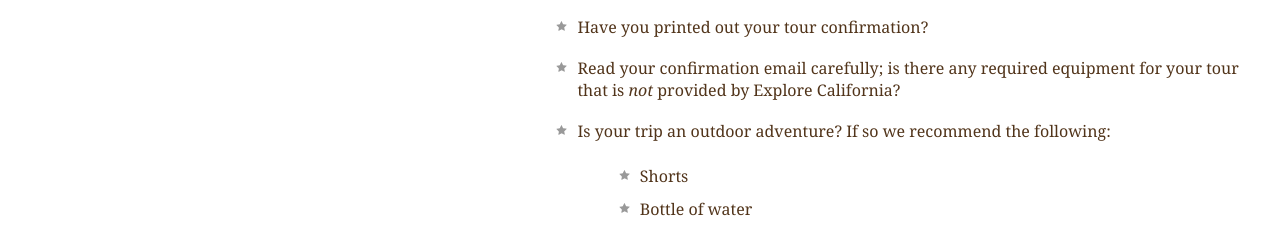
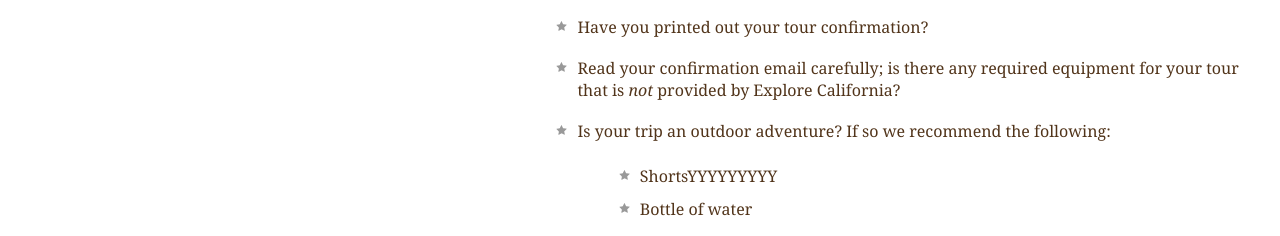
Before and after one commit to mauriciocatharino/labs, a plain HTML site: page resources.html in a window 1280 px wide. Shown: the part 1871-2107 px from the top of the page. Drawn offline with Linux system fonts and the light colour scheme.

Commit message:
Atualizada lista Short YYYYYY

```diff
--- a/resources.html
+++ b/resources.html
@@ -95,7 +95,7 @@
             <li>Is your trip an outdoor adventure? If so we recommend the following:
               <ul>
 
-                <li>Shorts</li>
+                <li>ShortsYYYYYYYYY</li>
                 <li>Bottle of water</li>
 
 
```
